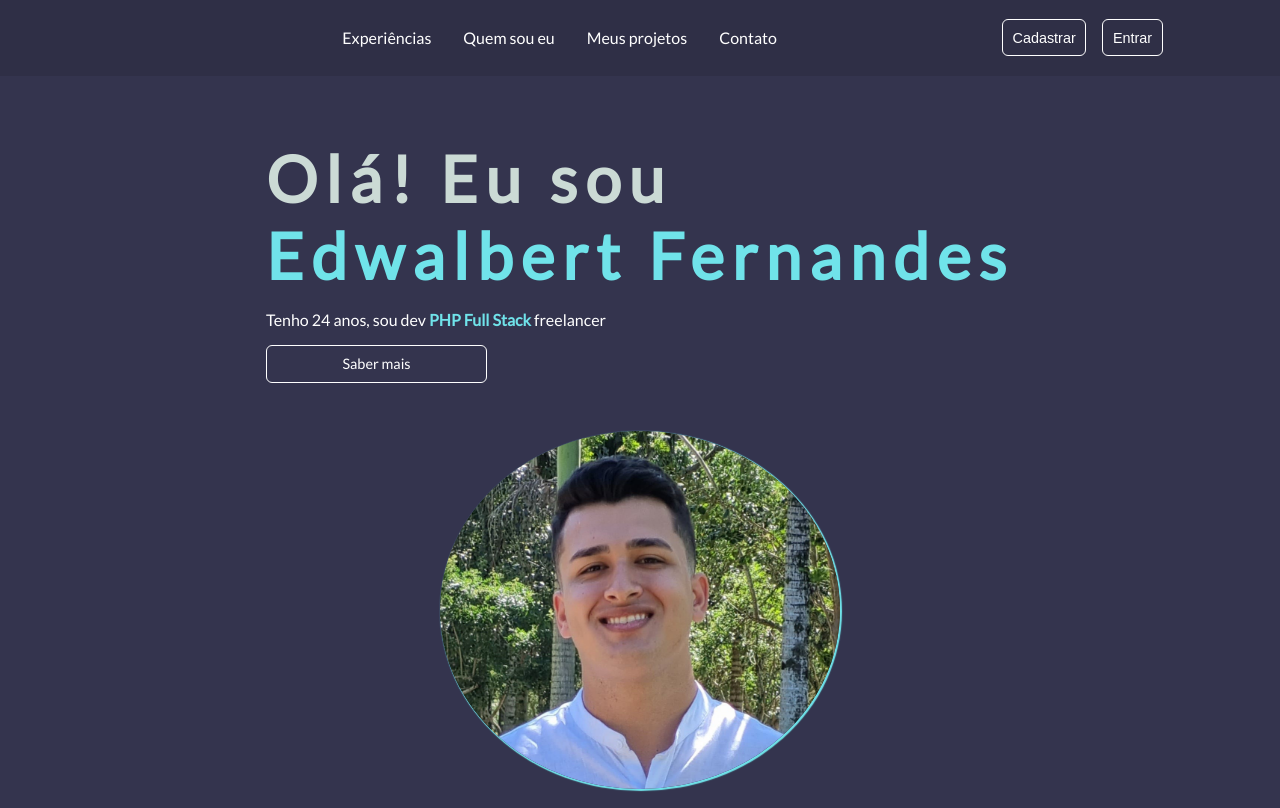
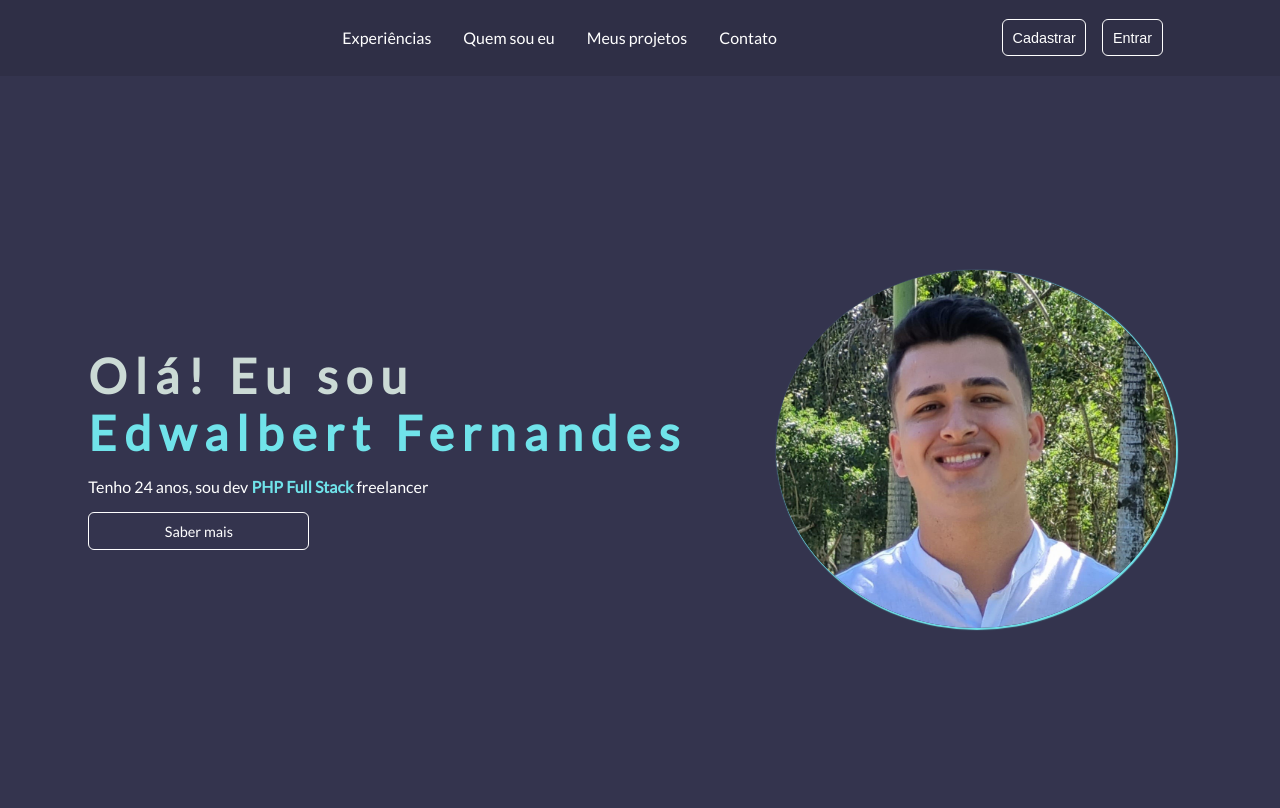
Before and after one commit to Edwalbert/LandingPage, a plain HTML site: page index.html in a window 1280 px wide. Shown: the top 808 px of the page. Drawn offline with Linux system fonts and the light colour scheme; no server answers.

Commit message:
Ajustes na resposividade

```diff
--- a/style.css
+++ b/style.css
@@ -109,7 +109,7 @@ main {
 }
 
 section {
-    padding: 4rem;
+    padding: 3rem;
 }
 
 .first-section {
@@ -125,12 +125,11 @@ section {
     display: flex;
     flex-direction: column;
     gap: 1rem;
-    min-width: 300px;
-
+    min-width: 200px;
 }
 
 h1 {
-    font-size: 4rem;
+    font-size: 3rem;
     color: var(--white);
     letter-spacing: 8px;
 }
```
